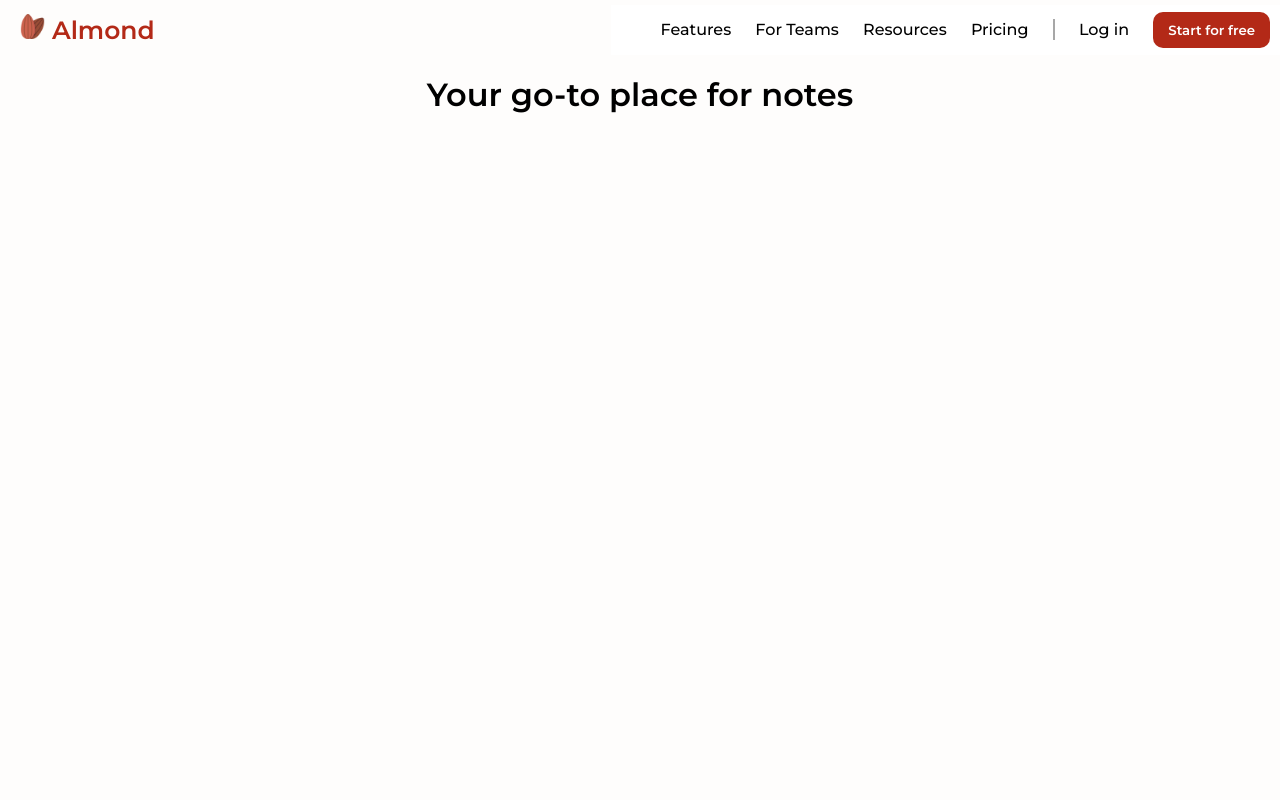
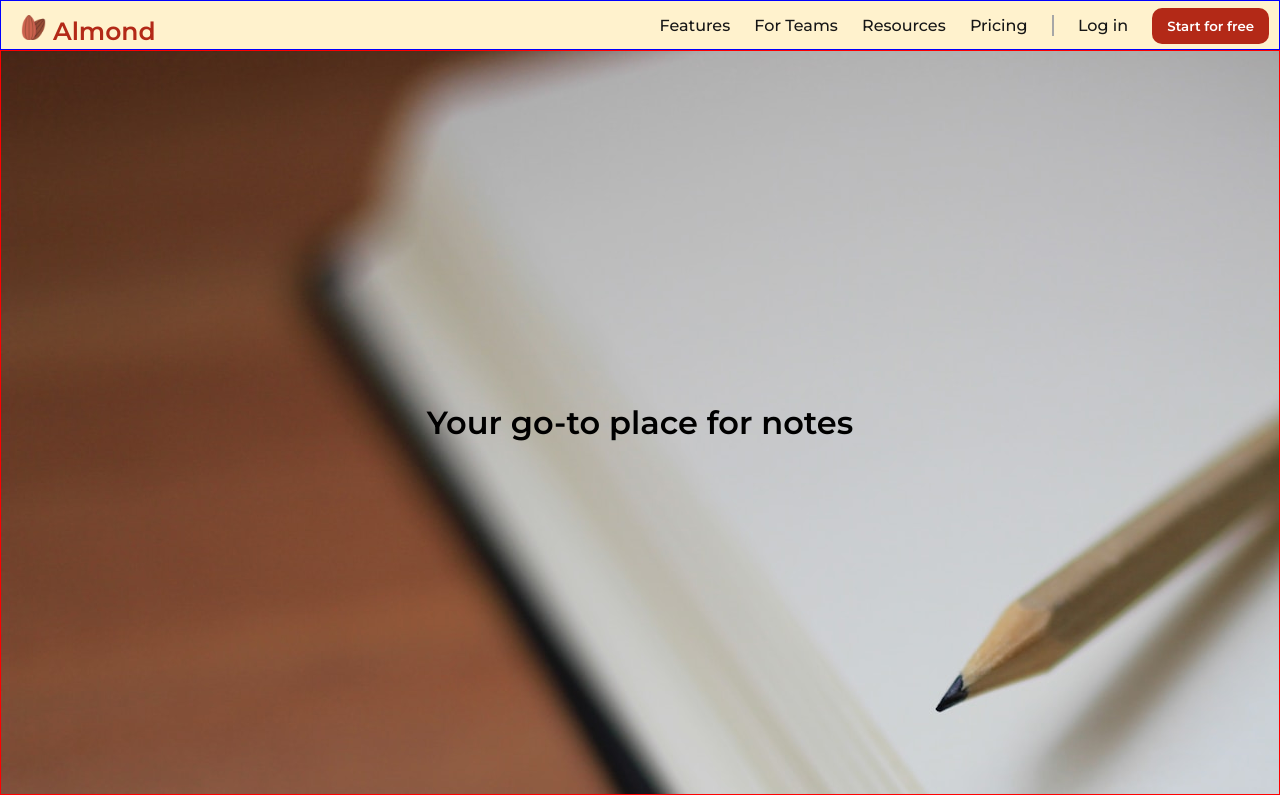
Before and after one commit to Karsker/Almond, a Flask app: page / in a window 1280 px wide. Run offline with Flask 3, Linux system fonts and the light colour scheme.

Commit message:
Modified CSS

```diff
--- a/website/static/styles/main.css
+++ b/website/static/styles/main.css
@@ -14,19 +14,21 @@ body {
 
 nav {
     height: 50px;
-    /* border: solid blue 1px; */
+    border: solid blue 1px;
     padding: 5px 0px;
+    background: rgb(255, 242, 205);
 }
 nav ul {
     width: 100vw;
     display: block;
     list-style: none;
     float: right;
-    line-height: 50px;
+    line-height: 40px;
     top: -100%;
     position: absolute;
-    background: white;
+    background: rgb(255, 242, 205);;
     transition: 0.5s all;
+    color: #161616;
     /* border: solid red 2px; */
 }
 
@@ -34,9 +36,9 @@ nav ul li {
     width: 100%;
     text-align: center;
     display: block;
-    margin: 0 10px;
+    margin: 0;
     font-weight: 500;
-    line-height: 50px;
+    line-height: 40px;
     cursor: pointer;
 }
 
@@ -47,7 +49,10 @@ nav ul li {
     line-height: 50px;
     /* border: solid green 2px; */
     display: inline-block;
-    margin-left: 20px;
+    /* margin-left: 20px; */
+    position: relative;
+    left: 50%;
+    transform: translateX(-50%);
 }
 
 #productLogo img {
@@ -70,7 +75,7 @@ nav ul li {
     width: 50px;
     border: solid rgb(167, 167, 167) 1px;
     margin: 0;
-    display: inline;
+    display: none;
 }
 
 #flyoverContainer {
@@ -106,8 +111,8 @@ nav ul li {
     align-items: center;
     width: 100%;
     justify-content: center;
-    height: 100%;
-    padding: 20px 20px;
+    height: calc(100vh - 55px);
+    border: solid red 1px;
 }
 
 .hamburgerLine {
@@ -138,6 +143,38 @@ nav ul li {
     top: 50px;
     transition: 0.5s;
 }
+
+.hamburgerButton > div {
+    transition: 0.5s all;
+}
+
+#navbarToggle:checked ~ label > div > .line1 {
+    transform: rotate(45deg) translateY(10px);
+    transition: 0.2s all;
+}
+
+#navbarToggle:checked ~ label > div > .line3 {
+    transform: rotate(-45deg) translateY(-10px);
+    transition: 0.2s all;
+}
+
+#navbarToggle:checked ~ label > div > .line2 {
+    opacity: 0;
+    transition: 0.2s all;
+}
+/*
+
+
+.line2 {
+
+} */
+
+/* for home page */
+
+.home {
+    background: url(../images/landing-page-bg.jpg);
+}
+
 /* Media queries */
 
 @media only screen and (min-width: 900px) {
@@ -150,11 +187,20 @@ nav ul li {
     nav ul li{
         display: inline-block;
         width: fit-content;
+        margin: 0 10px;
     }
 
+    #productLogo {
+        left: 0%;
+        transform: none;
+        margin: 0 20px;
+    }
     #hamburgerLabel {
         display: none;
 
+    }
+    .verticalSeparator {
+        display: inline;
     }
 
 
--- a/website/templates/base.html
+++ b/website/templates/base.html
@@ -15,9 +15,9 @@
         <input type="checkbox" id="navbarToggle" style="display: none;">
         <label for="navbarToggle" id="hamburgerLabel">
             <div class="hamburgerButton">
-                <div class="hamburgerLine"></div>
-                <div class="hamburgerLine"></div>
-                <div class="hamburgerLine"></div>
+                <div class="hamburgerLine line1"></div>
+                <div class="hamburgerLine line2"></div>
+                <div class="hamburgerLine line3"></div>
             </div>
         </label>
         <div id="productLogo">
--- a/website/templates/home.html
+++ b/website/templates/home.html
@@ -2,7 +2,7 @@
 
 {% block title %}Almond: Your personal task manager{% endblock title%}
 {% block content %}
-<div class="container">
+<div class="container home">
     <h1>Your go-to place for notes</h1>
 </div>
 {% endblock content %}
```
Also changed, not shown: website/static/images/landing-page-bg.jpg (added), website/static/scripts/index.js (line endings or trailing spaces).
